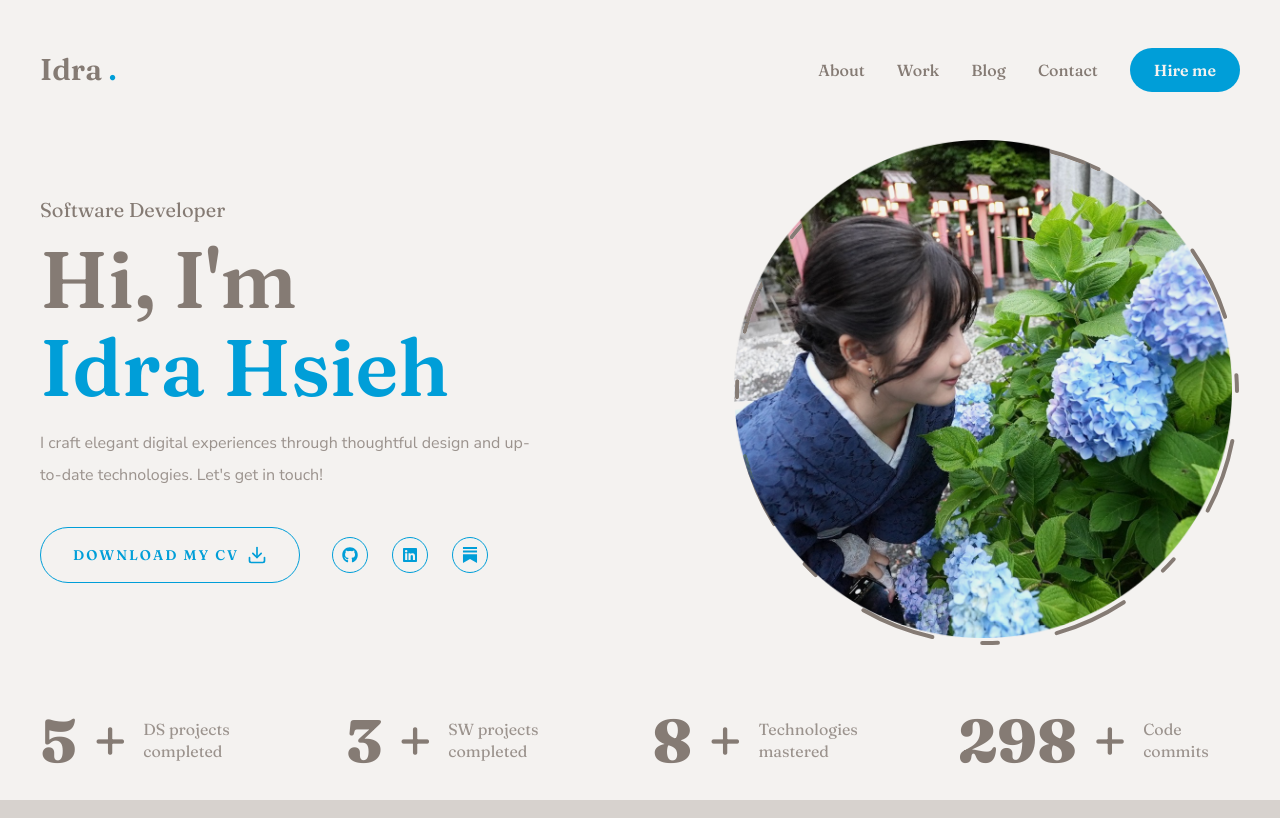
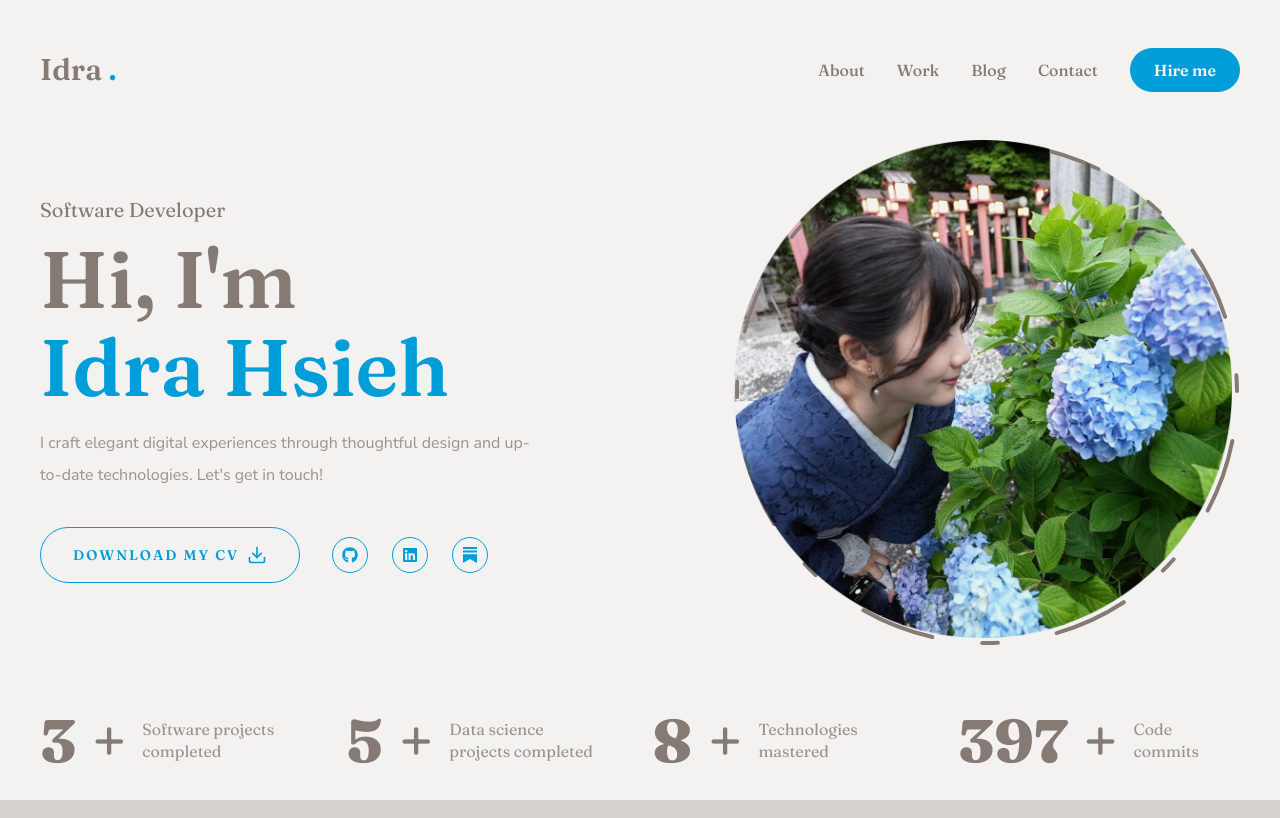
Before and after one commit to idra-hsieh/personal-website, a Next.js app: page / in a window 1280 px wide. Built offline with nearby package versions, Linux system fonts and the light colour scheme.

Commit message:
chore(stats): update numbers

```diff
--- a/components/Stats.tsx
+++ b/components/Stats.tsx
@@ -3,10 +3,10 @@
 import CountUp from "react-countup";
 
 const stats = [
-  { num: 5, text: "DS projects completed" },
-  { num: 3, text: "SW projects completed" },
+  { num: 3, text: "Software projects completed" },
+  { num: 5, text: "Data science projects completed" },
   { num: 8, text: "Technologies mastered" },
-  { num: 300, text: "Code commits" },
+  { num: 400, text: "Code commits" },
 ];
 
 const Stats = () => {
```
